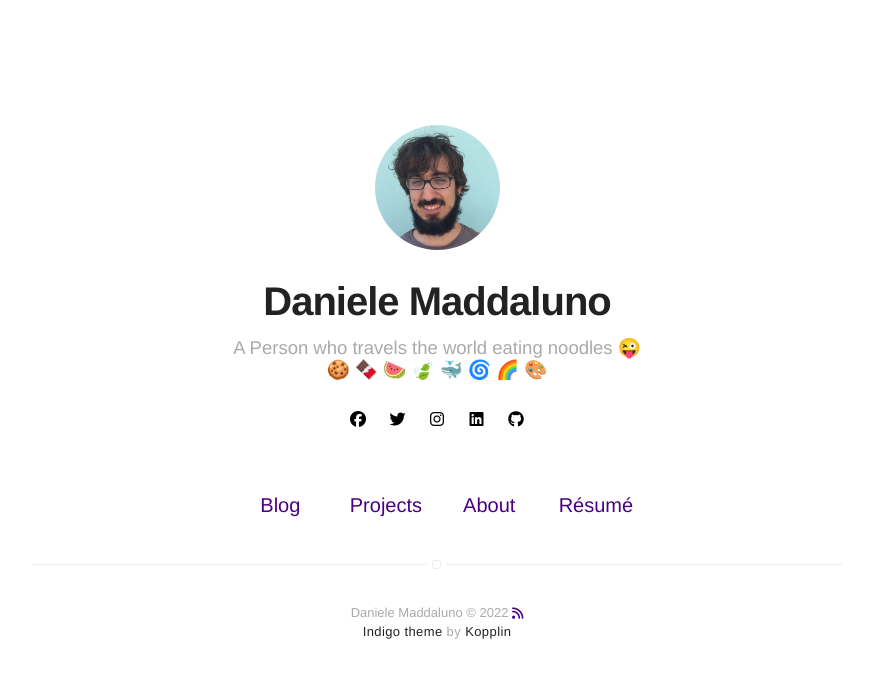
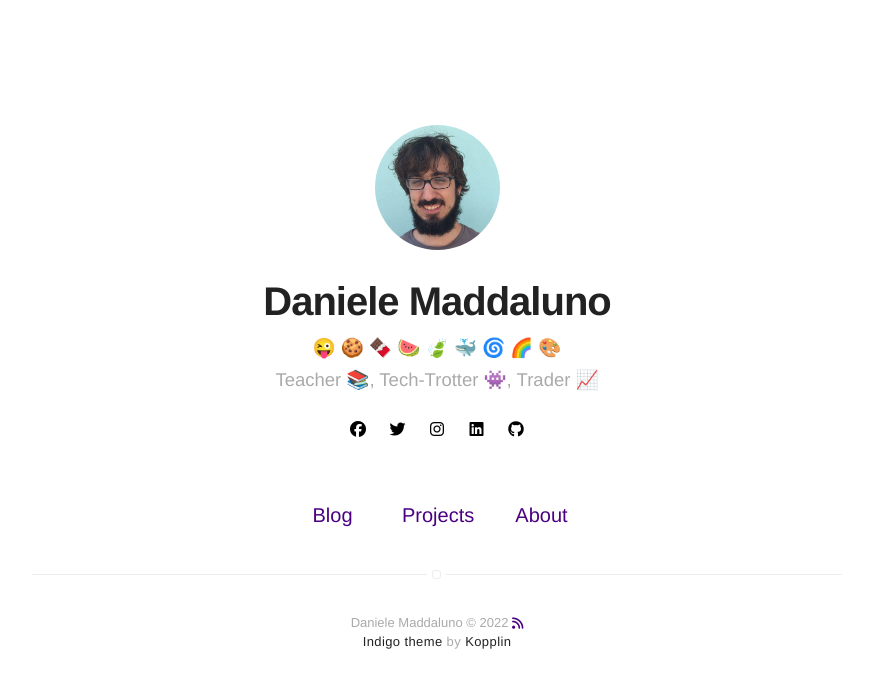
Before and after one commit to danielemaddaluno/danielemaddaluno.github.io, a Jekyll site: the page built from index.html, in a window 1280 px wide. Shown: the top 688 px of the page, without its empty margins (203-1076 px from the left). Built offline with Jekyll 4.4.1, drawn with Linux system fonts in a browser that asks for light colours; nearby versions of some CDN libraries.

Commit message:
Updated config.yml

```diff
--- a/_config.yml
+++ b/_config.yml
@@ -1,6 +1,11 @@
 # main text of home
 title: Daniele Maddaluno
-bio: A Person who travels the world eating noodles 😜<br>🍪 🍫 🍉 🍃 🐳 🌀 🌈 🎨
+bio: 😜 🍪 🍫 🍉 🍃 🐳 🌀 🌈 🎨 <br><div style="margin-top&colon; 10px;">Teacher 📚, Tech-Trotter 👾, Trader 📈</div>
+
+# Teacher 📚, Tech-Trotter 👾, Trader 📈
+# Teacher :books:, Tech-Trotter :space_invader:, Trader :chart_with_upwards_trend:</div>
+# 😜 🍪 🍫 🍉 🍃 🐳 🌀 🌈 🎨
+# :stuck_out_tongue_winking_eye: :cookie: :chocolate_bar: :watermelon: :leaves: :whale: :cyclone: :rainbow: :art:
 
 # twitter summary info
 description: A blog about technology and stuff related
@@ -16,7 +21,7 @@ dark-theme: false
 
 # If you want to include your resume, set to true
 # and specify source (external or local).
-resume: true
+resume: false
 resume-external: true
 resume-url: https://www.linkedin.com/in/maddaluno/
 
```
